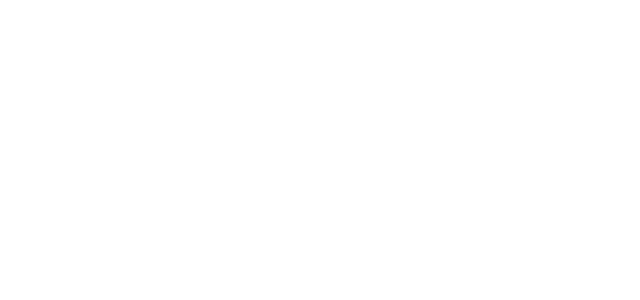
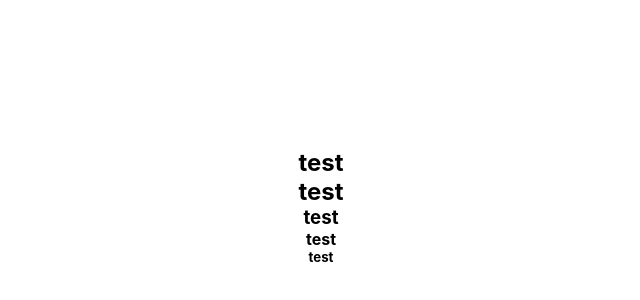
Before and after one commit to KoushiKagawa/kuroco_test, a Nuxt app: page /about in a window 1280 px wide. Before the commit this address had no page. Shown: the part 194-494 px from the top of the page, without its empty margins (319-959 px from the left). Built offline with nearby package versions, Linux system fonts and the light colour scheme.

Commit message:
add blogs

```diff
--- a/nuxt.config.js
+++ b/nuxt.config.js
@@ -1,3 +1,6 @@
+require('dotenv').config();
+const { BASE_URL } = process.env;
+
 module.exports = {
   /*
   ** Headers of the page
@@ -34,5 +37,11 @@
         })
       }
     }
+  },
+  modules: [
+    '@nuxtjs/axios'
+  ],
+  env: {
+    BASE_URL
   }
 }
--- a/package.json
+++ b/package.json
@@ -13,6 +13,8 @@
     "precommit": "npm run lint"
   },
   "dependencies": {
+    "@nuxtjs/axios": "^5.13.1",
+    "@nuxtjs/dotenv": "^1.4.1",
     "nuxt": "^2.0.0"
   },
   "devDependencies": {
--- /dev/null
+++ b/pages/about.vue
@@ -0,0 +1,52 @@
+<template>
+  <section class="container">
+    <div>
+      <h1>test</h1>
+      <h2>test</h2>
+      <h3>test</h3>
+      <h4>test</h4>
+      <h5>test</h5>
+    </div>
+  </section>
+</template>
+
+<script>
+import AppLogo from '~/components/AppLogo.vue'
+
+export default {
+  components: {
+    AppLogo
+  }
+}
+</script>
+
+<style>
+.container {
+  min-height: 100vh;
+  display: flex;
+  justify-content: center;
+  align-items: center;
+  text-align: center;
+}
+
+.title {
+  font-family: "Quicksand", "Source Sans Pro", -apple-system, BlinkMacSystemFont, "Segoe UI", Roboto, "Helvetica Neue", Arial, sans-serif; /* 1 */
+  display: block;
+  font-weight: 300;
+  font-size: 100px;
+  color: #35495e;
+  letter-spacing: 1px;
+}
+
+.subtitle {
+  font-weight: 300;
+  font-size: 42px;
+  color: #526488;
+  word-spacing: 5px;
+  padding-bottom: 15px;
+}
+
+.links {
+  padding-top: 15px;
+}
+</style>
--- /dev/null
+++ b/pages/blogs/_slug.vue
@@ -0,0 +1,20 @@
+<template>
+    <div>
+      <h1 class="title">{{ response.details.subject }}</h1>
+      <div class="post" v-html="response.details.contents"></div>
+    </div>
+</template>
+
+<script>
+export default {
+    async asyncData ({ $axios, params }) {
+        try {
+            const response = await $axios.$get(process.env.BASE_URL + '/rcms-api/1/blogdetail/' + `${params.slug}`)
+            console.log(response);
+            return { response }
+        }catch (e) {
+            console.log(e.message)
+        }
+    }
+}
+</script>
--- /dev/null
+++ b/pages/blogs/index.vue
@@ -0,0 +1,20 @@
+<template>
+  <div>
+    <div v-for="n in response.list" :key="n.slug">
+      <nuxt-link :to="'/blogs/'+ n.slug">{{n.ymd}} {{n.subject}}</nuxt-link>
+    </div>
+  </div>
+</template>
+
+<script>
+export default {
+    async asyncData ({ $axios }) {
+        try {
+            const response = await $axios.$get(process.env.BASE_URL + '/rcms-api/1/blogs')
+            return { response }
+        }catch (e) {
+            console.log(e.message)
+        }
+    }
+}
+</script>
```
Also changed, not shown: 2 other files (tests, documents, lock files or other folders).
